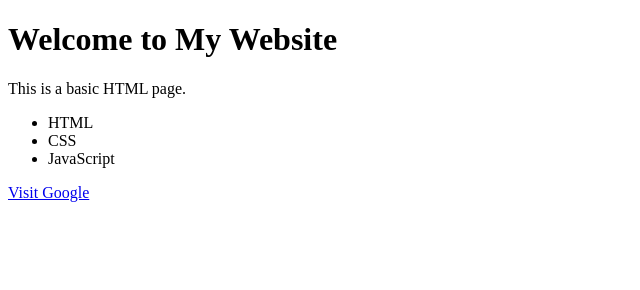
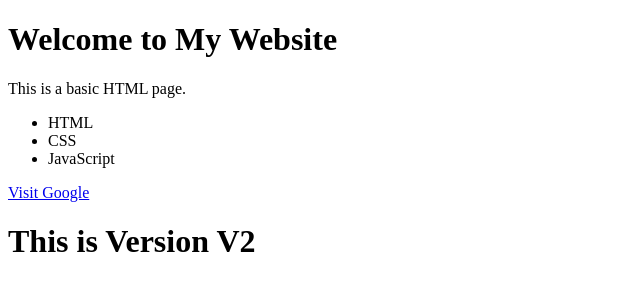
Before and after one commit to AdityaRaghava27/myrepo, a plain HTML site: page index.html in a window 1280 px wide. Shown: the whole page, without its empty margins (0-640 px from the left). Drawn offline with Linux system fonts and the light colour scheme.

Commit message:
This is V2

```diff
--- a/index.html
+++ b/index.html
@@ -17,4 +17,8 @@
 
   <a href="https://www.google.com" target="_blank">Visit Google</a>
 </body>
+
+<body>
+	<h1>This is Version V2</h1>
+</body>
 </html>
```
